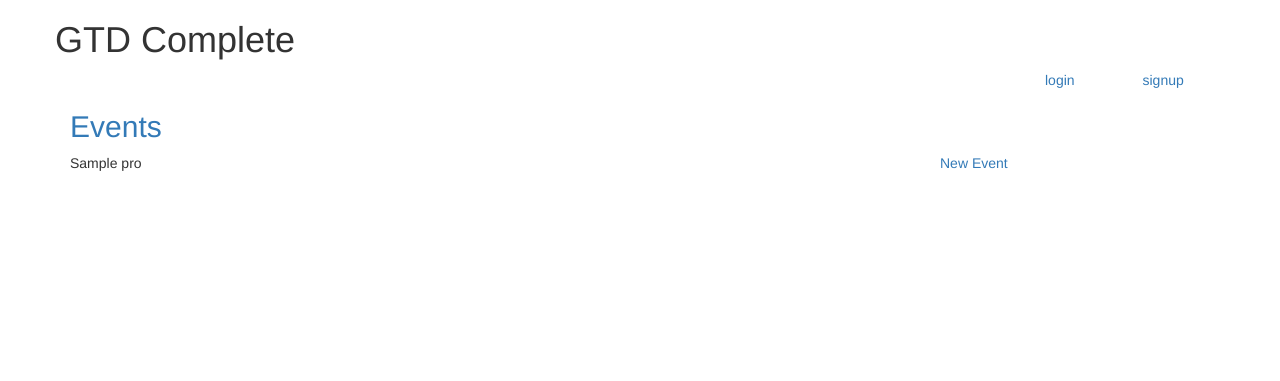
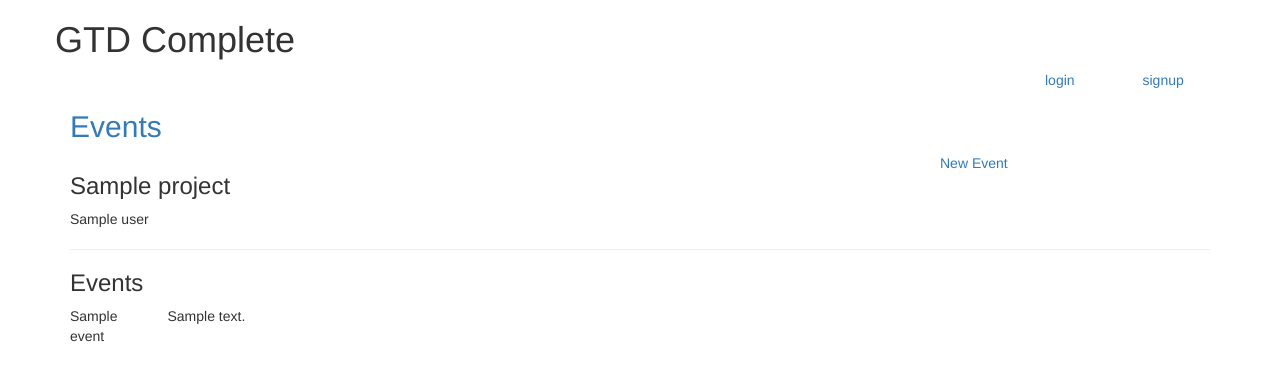
Before and after one commit to runnphoenix/gtdcomplete, a Python web app: template templates/projectPage.html in a window 1280 px wide. Shown: the top 381 px of the page. Run offline with Jinja, Linux system fonts and the light colour scheme; the template is opened without the code that fills it: most values are stand-ins (such as "Sample title", 1, 10 or a date in 2020); some libraries are stand-ins or nearby versions.

Commit message:
projects can be list in create new event page

```diff
--- a/handlers/newEvent.py
+++ b/handlers/newEvent.py
@@ -17,7 +17,7 @@ class NewEvent(Handler):
 
 	@accessControl.user_logged_in
 	def get(self):
-		self.render("newEvent.html", projects=self.projects, contexts=self.contexts)
+		self.render("newEvent.html", projects=self.user.projects, contexts=self.contexts)
 
 	@accessControl.user_logged_in
 	def post(self):
@@ -46,8 +46,8 @@ class NewEvent(Handler):
 				#exeEndTime=exeEndTime)
 		else:
 			event = Event(
-				#project = project,
-				#context = context,
+				project = project,
+				context = context,
 				user = self.user,
 				parent = events_key(),
 				title = title,
--- a/templates/newEvent.html
+++ b/templates/newEvent.html
@@ -53,7 +53,7 @@
 		</label>
 		<select name='projects'>
 			{% for project in projects %}
-				<option value={{project}}>{{project}}</option>
+				<option value={{project}}>{{project.name}}</option>
 			{% endfor %}
 		</select>
 		<br>
--- a/templates/projectPage.html
+++ b/templates/projectPage.html
@@ -1,9 +1,18 @@
 {% extends "eventBase.html" %}
 
 {% block contentSection %}
-	{% for pro in project %}
-		{{pro.name}}
+	<h3>{{project.name}}</h3>
+	<div>{{project.user.name}}</div>
+	<hr>
+
+	<!-- Events -->
+	<h3>Events</h3>
+	{% for event in project.events %}
+		<div class="row">
+			<div class="col-md-1">{{event.title}}</div>
+			<div class="col-md-3">{{event.content}}</div>
+		</div>
+		<br>
 	{% endfor %}
 
-
 {% endblock%}
```
Also changed, not shown: handlers/accessControl.py (+5 -2 lines).
